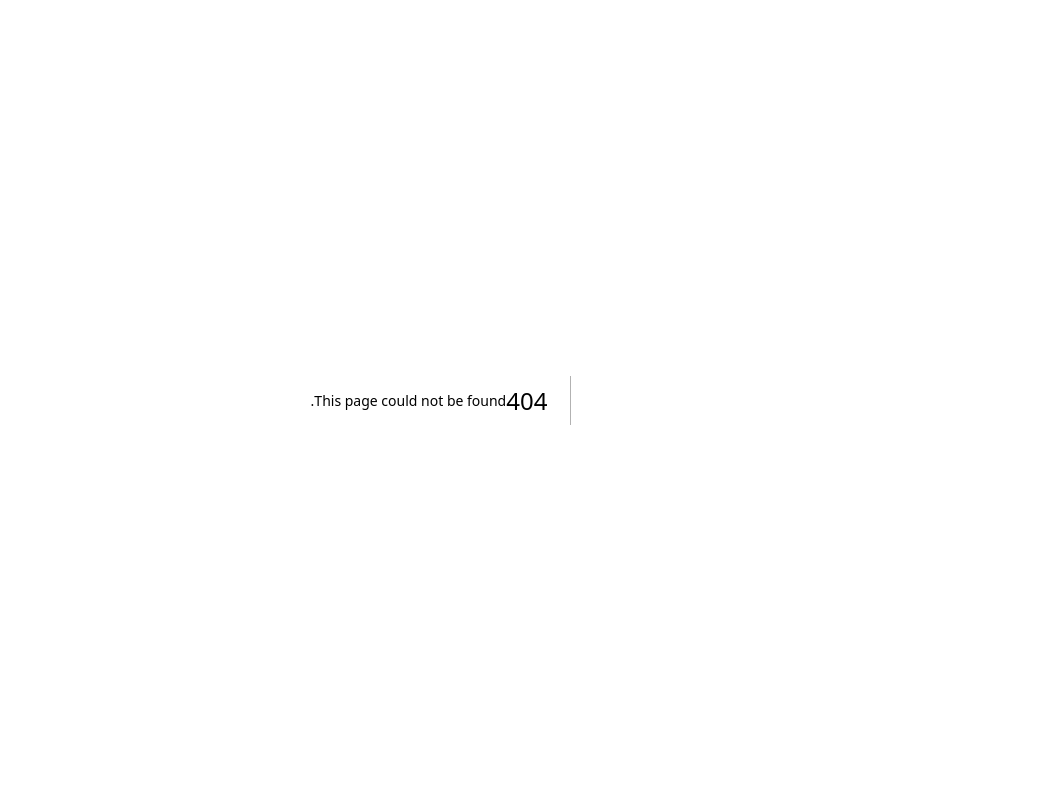
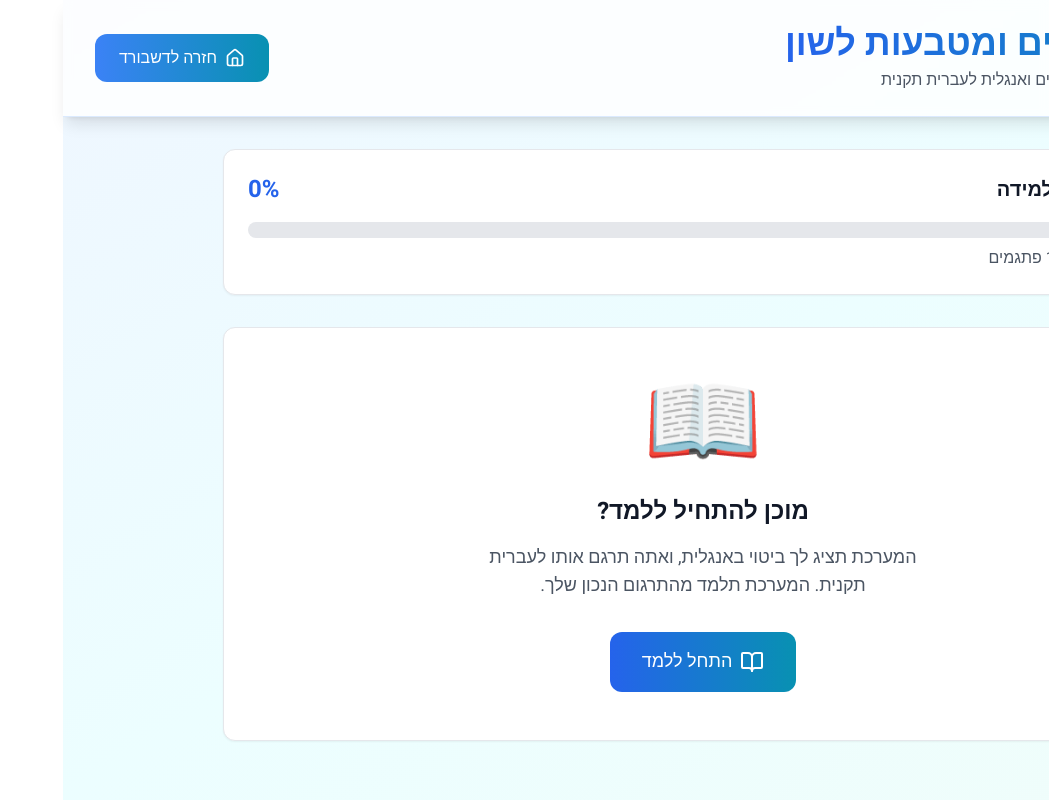
Before and after one commit to liatbenshai/ktiva-evrit, a Next.js app: page /dashboard/idioms in a window 1280 px wide. Before the commit this address had no page. Shown: the whole page, without its empty margins (231-1280 px from the left). Built offline with nearby package versions, Linux system fonts and the light colour scheme.

Commit message:
Add idioms learning page for teaching the system Hebrew idioms and expressions

```diff
--- /dev/null
+++ b/app/(dashboard)/dashboard/idioms/page.tsx
@@ -0,0 +1,218 @@
+'use client'
+
+import { useState } from 'react'
+import { Home, BookOpen, CheckCircle, XCircle, RefreshCw, ArrowLeft, ArrowRight } from 'lucide-react'
+import Link from 'next/link'
+
+interface Idiom {
+  id: string
+  english: string
+  hebrew: string
+  category: string
+  learned: boolean
+}
+
+export default function IdiomsPage() {
+  const [currentIdiom, setCurrentIdiom] = useState<Idiom | null>(null)
+  const [learnedIds, setLearnedIds] = useState<Set<string>>(new Set())
+  const [history, setHistory] = useState<Idiom[]>([])
+
+  // Sample idioms database
+  const idiomsDatabase: Idiom[] = [
+    { id: '1', english: 'To take into account', hebrew: 'להביא בחשבון', category: 'ביטוי', learned: false },
+    { id: '2', english: 'In the meantime', hebrew: 'בינתיים', category: 'זמן', learned: false },
+    { id: '3', english: 'On the other hand', hebrew: 'מצד שני', category: 'ניגוד', learned: false },
+    { id: '4', english: 'In other words', hebrew: 'במילים אחרות', category: 'הסבר', learned: false },
+    { id: '5', english: 'As a matter of fact', hebrew: 'למעשה', category: 'עובדות', learned: false },
+    { id: '6', english: 'All in all', hebrew: 'בסך הכל', category: 'סיכום', learned: false },
+    { id: '7', english: 'As long as', hebrew: 'כל עוד', category: 'תנאי', learned: false },
+    { id: '8', english: 'In order to', hebrew: 'על מנת', category: 'מטרה', learned: false },
+    { id: '9', english: 'In addition', hebrew: 'בנוסף', category: 'הוספה', learned: false },
+    { id: '10', english: 'On purpose', hebrew: 'במכוון', category: 'כוונה', learned: false },
+  ]
+
+  const getRandomIdiom = () => {
+    const unlearnedIdioms = idiomsDatabase.filter(idiom => !learnedIds.has(idiom.id))
+    if (unlearnedIdioms.length === 0) {
+      // Reset when all are learned
+      setLearnedIds(new Set())
+      return idiomsDatabase[Math.floor(Math.random() * idiomsDatabase.length)]
+    }
+    return unlearnedIdioms[Math.floor(Math.random() * unlearnedIdioms.length)]
+  }
+
+  const handleShowIdiom = () => {
+    const idiom = getRandomIdiom()
+    setCurrentIdiom(idiom)
+  }
+
+  const handleLearned = () => {
+    if (currentIdiom) {
+      setLearnedIds(new Set([...learnedIds, currentIdiom.id]))
+      setHistory([...history, { ...currentIdiom, learned: true }])
+      setCurrentIdiom(null)
+    }
+  }
+
+  const handleNotLearned = () => {
+    if (currentIdiom) {
+      setHistory([...history, { ...currentIdiom, learned: false }])
+      setCurrentIdiom(null)
+    }
+  }
+
+  const getProgress = () => {
+    return Math.round((learnedIds.size / idiomsDatabase.length) * 100)
+  }
+
+  return (
+    <div className="min-h-screen bg-gradient-to-br from-blue-50 via-cyan-50 to-teal-50" dir="rtl">
+      {/* Header */}
+      <header className="bg-white/80 backdrop-blur-sm shadow-lg border-b border-blue-100">
+        <div className="max-w-7xl mx-auto px-4 sm:px-6 lg:px-8 py-6">
+          <div className="flex items-center justify-between">
+            <div>
+              <h1 className="text-4xl font-bold bg-gradient-to-r from-blue-600 to-cyan-600 bg-clip-text text-transparent">
+                🎓 למידת פתגמים ומטבעות לשון
+              </h1>
+              <p className="text-gray-600 mt-1">
+                למד את המערכת לתרגום נכון של פתגמים ואנגלית לעברית תקנית
+              </p>
+            </div>
+            <Link
+              href="/dashboard"
+              className="group flex items-center gap-2 px-6 py-3 bg-gradient-to-r from-blue-500 to-cyan-600 text-white rounded-xl hover:shadow-lg transform hover:scale-105 transition-all duration-200 font-medium"
+            >
+              <Home className="w-5 h-5 group-hover:scale-110 transition-transform" />
+              חזרה לדשבורד
+            </Link>
+          </div>
+        </div>
+      </header>
+
+      {/* Main Content */}
+      <main className="max-w-5xl mx-auto px-4 sm:px-6 lg:px-8 py-8">
+        {/* Progress */}
+        <div className="mb-8">
+          <div className="bg-white rounded-xl shadow-sm border border-gray-200 p-6">
+            <div className="flex items-center justify-between mb-4">
+              <h2 className="text-xl font-bold text-gray-900">התקדמות הלמידה</h2>
+              <span className="text-2xl font-bold text-blue-600">{getProgress()}%</span>
+            </div>
+            <div className="w-full bg-gray-200 rounded-full h-4">
+              <div
+                className="bg-gradient-to-r from-blue-500 to-cyan-600 h-4 rounded-full transition-all duration-500"
+                style={{ width: `${getProgress()}%` }}
+              />
+            </div>
+            <p className="text-gray-600 mt-2">
+              למדת {learnedIds.size} מתוך {idiomsDatabase.length} פתגמים
+            </p>
+          </div>
+        </div>
+
+        {/* Current Idiom Card */}
+        {!currentIdiom ? (
+          <div className="bg-white rounded-xl shadow-sm border border-gray-200 p-12 text-center">
+            <div className="text-8xl mb-6">📖</div>
+            <h3 className="text-2xl font-bold text-gray-900 mb-4">
+              מוכן להתחיל ללמד?
+            </h3>
+            <p className="text-gray-600 text-lg mb-8 max-w-md mx-auto">
+              המערכת תציג לך ביטוי באנגלית, ואתה תרגם אותו לעברית תקנית.
+              המערכת תלמד מהתרגום הנכון שלך.
+            </p>
+            <button
+              onClick={handleShowIdiom}
+              className="inline-flex items-center gap-2 px-8 py-4 bg-gradient-to-r from-blue-600 to-cyan-600 text-white rounded-xl hover:shadow-lg transform hover:scale-105 transition-all duration-200 font-medium text-lg"
+            >
+              <BookOpen className="w-6 h-6" />
+              התחל ללמד
+            </button>
+          </div>
+        ) : (
+          <div className="space-y-6">
+            {/* Idiom Card */}
+            <div className="bg-white rounded-xl shadow-lg border-2 border-blue-200 p-8">
+              <div className="text-center">
+                <div className="inline-block px-4 py-2 bg-blue-100 text-blue-800 rounded-full text-sm font-medium mb-6">
+                  {currentIdiom.category}
+                </div>
+
+                <h3 className="text-4xl font-bold text-gray-900 mb-8">
+                  {currentIdiom.english}
+                </h3>
+
+                <div className="flex items-center justify-center gap-8 mb-8">
+                  <ArrowLeft className="w-12 h-12 text-gray-400" />
+                  <div className="text-6xl">💬</div>
+                  <ArrowRight className="w-12 h-12 text-gray-400" />
+                </div>
+
+                <div className="bg-blue-50 border-2 border-blue-200 rounded-xl p-8 min-h-[100px] flex items-center justify-center">
+                  <p className="text-3xl font-bold text-blue-600">
+                    {currentIdiom.hebrew}
+                  </p>
+                </div>
+              </div>
+            </div>
+
+            {/* Action Buttons */}
+            <div className="flex gap-4">
+              <button
+                onClick={handleNotLearned}
+                className="flex-1 flex items-center justify-center gap-3 px-6 py-4 bg-red-100 text-red-700 rounded-xl hover:bg-red-200 transition-all font-medium text-lg"
+              >
+                <XCircle className="w-6 h-6" />
+                לא נכון - תרגם מחדש
+              </button>
+              <button
+                onClick={handleLearned}
+                className="flex-1 flex items-center justify-center gap-3 px-6 py-4 bg-green-100 text-green-700 rounded-xl hover:bg-green-200 transition-all font-medium text-lg"
+              >
+                <CheckCircle className="w-6 h-6" />
+                נכון! למדתי
+              </button>
+              <button
+                onClick={handleShowIdiom}
+                className="flex items-center justify-center gap-2 px-6 py-4 bg-gray-100 text-gray-700 rounded-xl hover:bg-gray-200 transition-all font-medium"
+              >
+                <RefreshCw className="w-5 h-5" />
+                דלג
+              </button>
+            </div>
+          </div>
+        )}
+
+        {/* History */}
+        {history.length > 0 && (
+          <div className="mt-12">
+            <h2 className="text-2xl font-bold text-gray-900 mb-6">היסטוריית למידה</h2>
+            <div className="space-y-3">
+              {history.slice(-10).reverse().map((idiom) => (
+                <div
+                  key={idiom.id}
+                  className={`bg-white rounded-lg shadow-sm border p-4 flex items-center justify-between ${
+                    idiom.learned ? 'border-green-200 bg-green-50' : 'border-red-200 bg-red-50'
+                  }`}
+                >
+                  <div className="flex items-center gap-4">
+                    {idiom.learned ? (
+                      <CheckCircle className="w-6 h-6 text-green-600" />
+                    ) : (
+                      <XCircle className="w-6 h-6 text-red-600" />
+                    )}
+                    <div>
+                      <p className="font-semibold text-gray-900">{idiom.english}</p>
+                      <p className="text-gray-600">{idiom.hebrew}</p>
+                    </div>
+                  </div>
+                </div>
+              ))}
+            </div>
+          </div>
+        )}
+      </main>
+    </div>
+  )
+}
--- a/app/(dashboard)/dashboard/page.tsx
+++ b/app/(dashboard)/dashboard/page.tsx
@@ -13,8 +13,7 @@ import {
   BookMarked,
   Brain,
   TrendingUp,
-  Lightbulb,
-  Zap
+  Languages
 } from 'lucide-react';
 
 const modules = [
@@ -87,6 +86,13 @@ const modules = [
     icon: BookMarked,
     href: '/dashboard/synonyms',
     color: 'bg-teal-600',
+  },
+  {
+    title: 'למידת פתגמים',
+    description: 'למד את המערכת פתגמים ומטבעות לשון',
+    icon: Languages,
+    href: '/dashboard/idioms',
+    color: 'bg-purple-600',
   },
 ];
 
```
